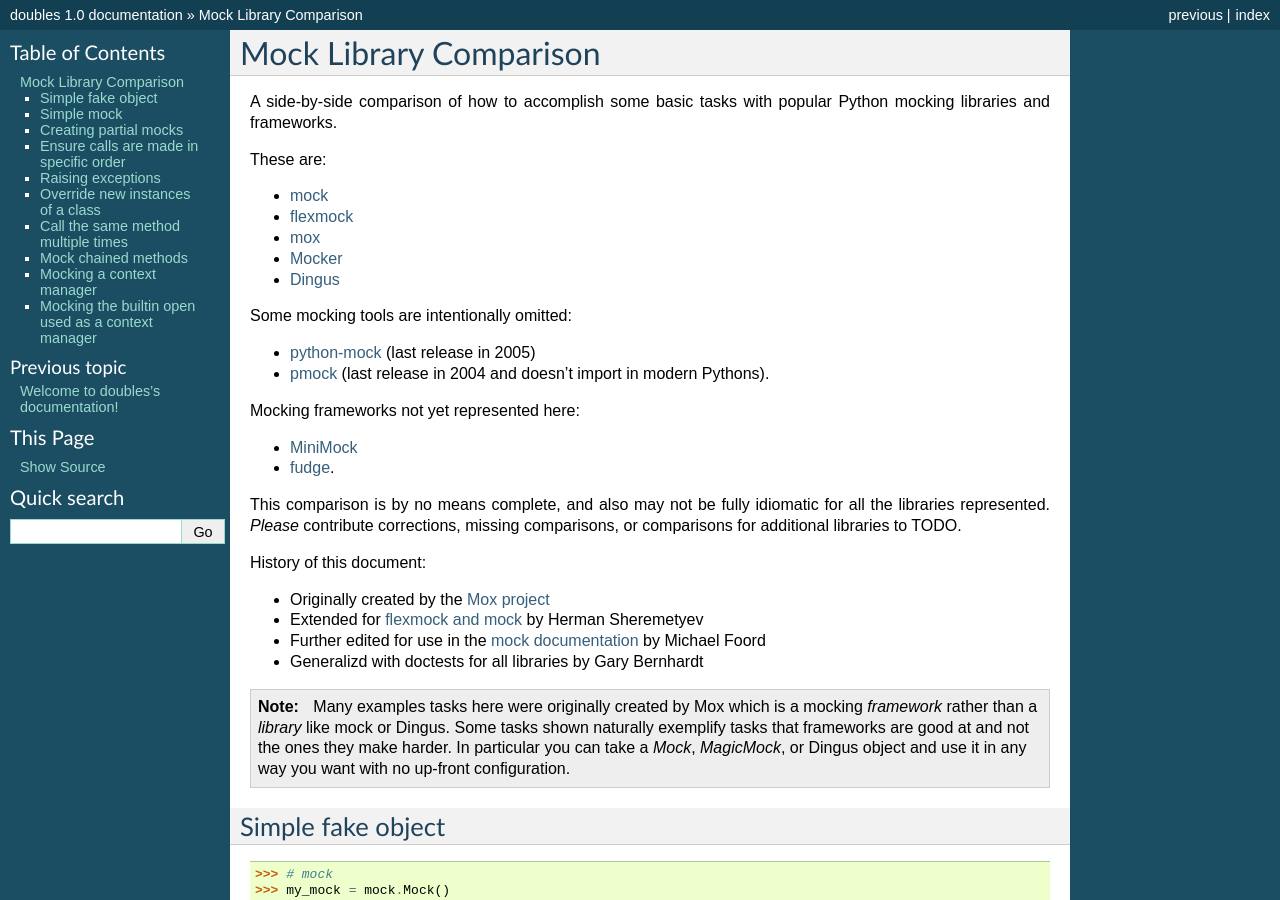
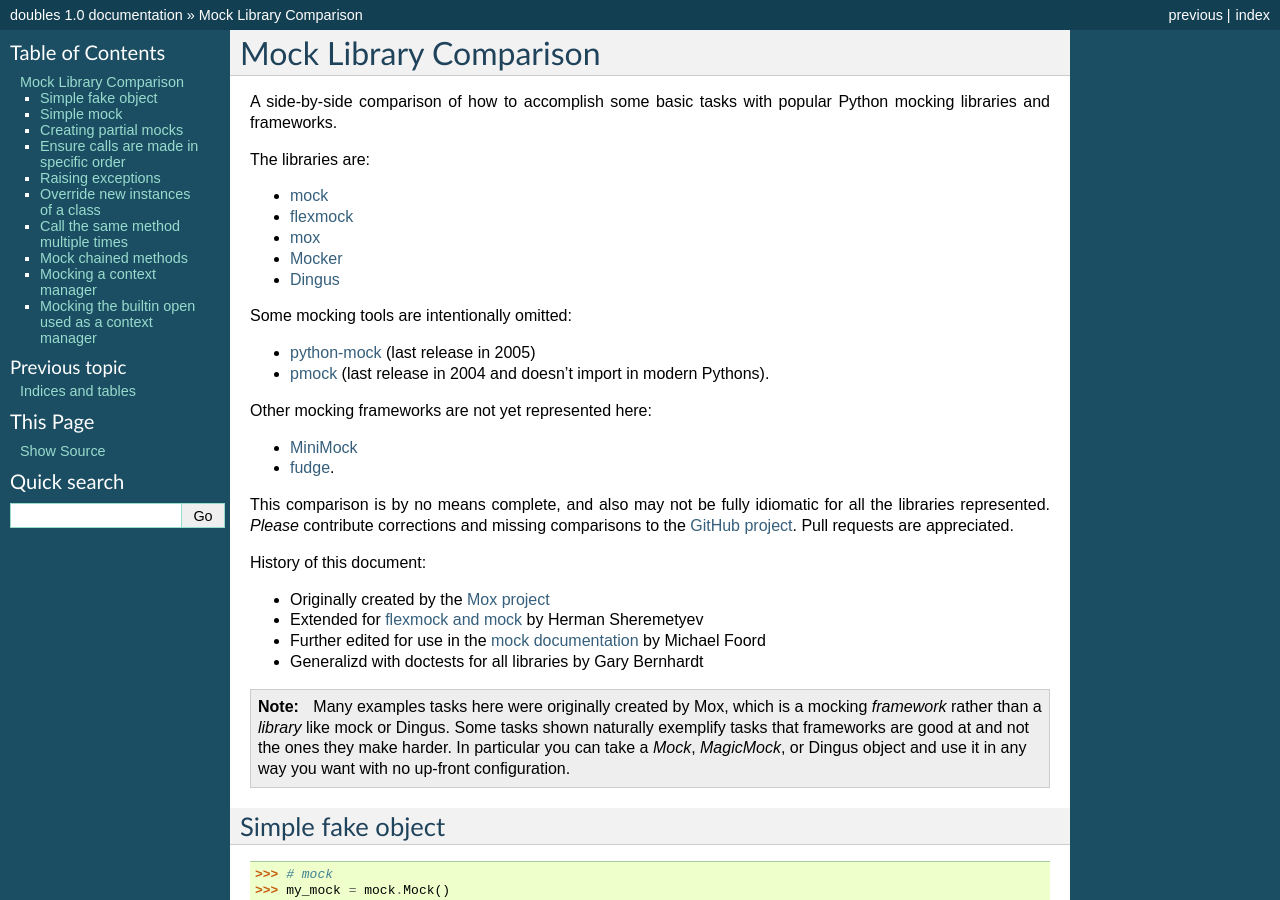
Before and after one commit to garybernhardt/python-mock-comparison, a Sphinx documentation site: the page built from docs/doubles.rst, in a window 1280 px wide and 900 px high. Built offline with Sphinx 7.4.7, drawn with Linux system fonts in a browser that asks for light colours.

Commit message:
various formatting

```diff
--- a/docs/doubles.rst
+++ b/docs/doubles.rst
@@ -31,7 +31,7 @@
 A side-by-side comparison of how to accomplish some basic tasks with popular
 Python mocking libraries and frameworks.
 
-These are:
+The libraries are:
 
 * `mock <http://www.voidspace.org.uk/python/mock/>`_
 * `flexmock <http://pypi.python.org/pypi/flexmock>`_
@@ -44,14 +44,16 @@
 * `python-mock <http://python-mock.sourceforge.net/>`_ (last release in 2005)
 * `pmock <http://pmock.sourceforge.net/>`_ (last release in 2004 and doesn't import in modern Pythons).
 
-Mocking frameworks not yet represented here:
+Other mocking frameworks are not yet represented here:
 
 * `MiniMock <http://pypi.python.org/pypi/MiniMock>`_
 * `fudge <http://pypi.python.org/pypi/fudge>`_.
 
 This comparison is by no means complete, and also may not be fully idiomatic
-for all the libraries represented. *Please* contribute corrections, missing
-comparisons, or comparisons for additional libraries to TODO.
+for all the libraries represented. *Please* contribute corrections and missing
+comparisons to the `GitHub project
+<https://github.com/garybernhardt/python-mock-comparison>`_. Pull requests are
+appreciated.
 
 History of this document:
 
@@ -62,7 +64,7 @@
 
 .. note::
 
-    Many examples tasks here were originally created by Mox which is a mocking
+    Many examples tasks here were originally created by Mox, which is a mocking
     *framework* rather than a *library* like mock or Dingus. Some tasks shown
     naturally exemplify tasks that frameworks are good at and not the ones they
     make harder. In particular you can take a `Mock`, `MagicMock`, or Dingus
--- a/docs/index.rst
+++ b/docs/index.rst
@@ -2,9 +2,6 @@
    sphinx-quickstart on Sun Feb 27 13:08:19 2011.
    You can adapt this file completely to your liking, but it should at least
    contain the root `toctree` directive.
-
-Welcome to doubles's documentation!
-===================================
 
 .. toctree::
     :maxdepth: 2
```
